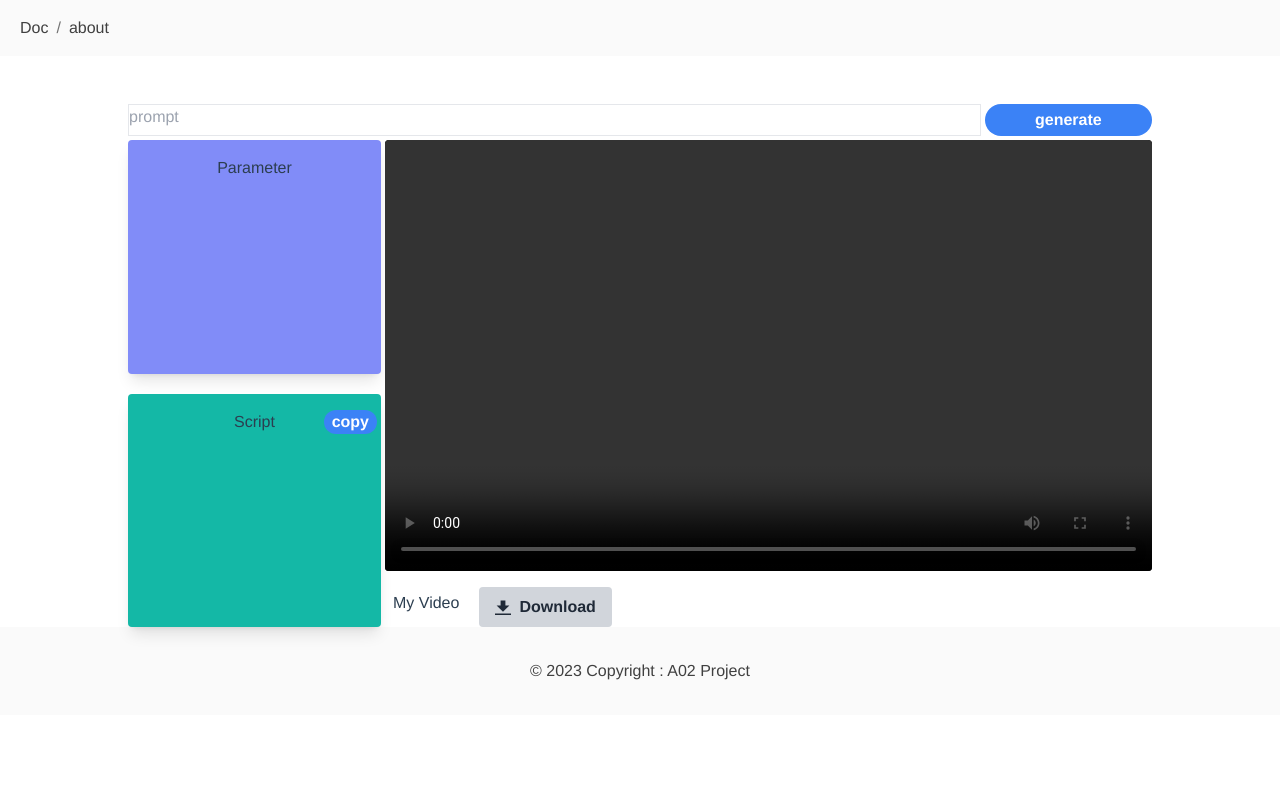
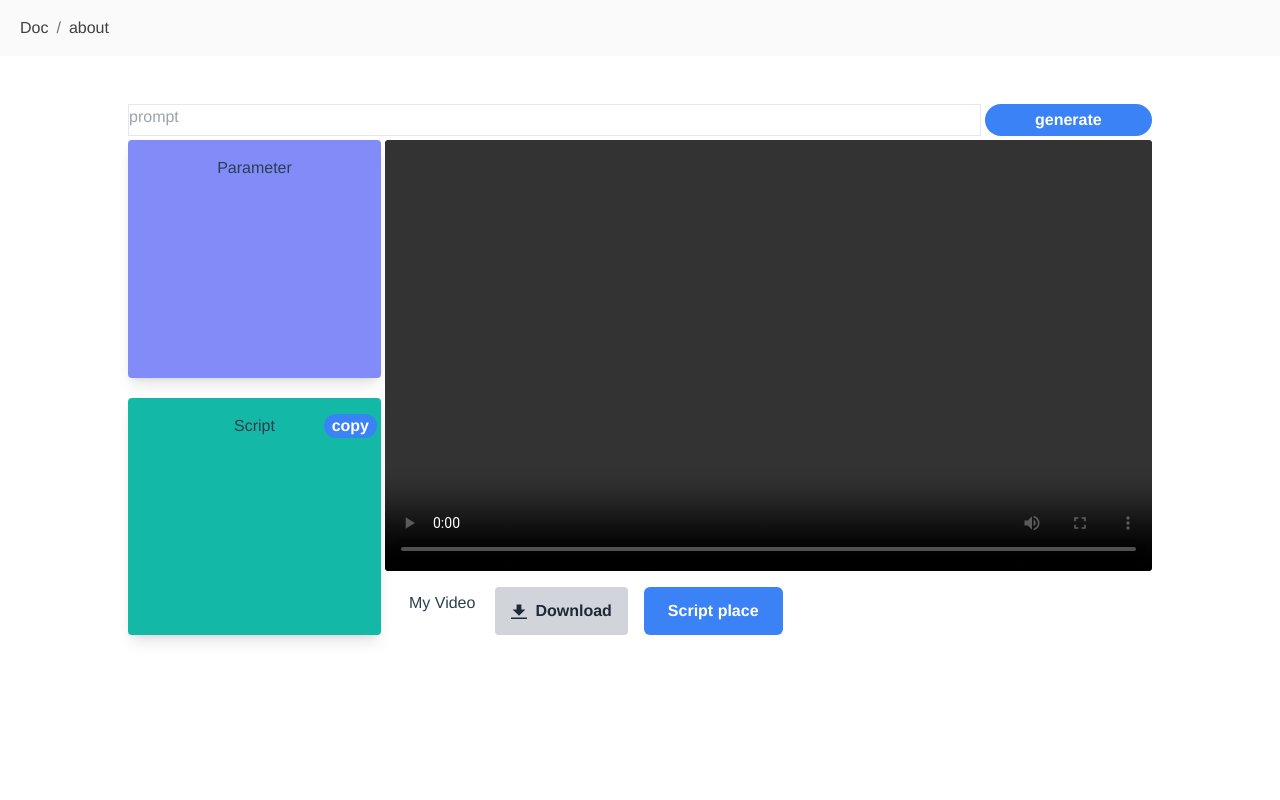
Before and after one commit to kakeru13468/A02_AI_Video_Generation, a Vue app in the folder Web/: page / in a window 1280 px wide. Shown: the top 800 px of the page. Built offline with nearby package versions, Linux system fonts and the light colour scheme.

Commit message:
add script pop-up

```diff
--- a/Web/src/App.vue
+++ b/Web/src/App.vue
@@ -20,10 +20,11 @@
   <div class="container gap-4 mx-auto pt-12">
     <div class="grid grid-cols-12 gap-1 ">
       <textarea class="flex-wrap sm:col-span-12 md:col-span-10 lg:col-span-10 h-8 border max-h-24 resize-none area-lg"
-        placeholder="prompt" v-model="promptData" onkeydown="if(event.keyCode==13)return false;" @keyup.enter.prevent="getPrompt()"></textarea>
+        placeholder="prompt" v-model="promptData" onkeydown="if(event.keyCode==13)return false;"
+        @keyup.enter.prevent="getPrompt()"></textarea>
       <button type="button"
         class="bg-blue-500 hover:bg-blue-700 text-white font-bold px-2 sm:col-span-12 md:col-span-2 lg:col-span-2 rounded-full "
-        @click="getPrompt()" >generate</button>
+        @click="getPrompt()">generate</button>
 
       <div
         class="sm:col-span-12 md:col-start-1 md:col-end-6 lg:col-start-1 lg:col-end-4 w-full p-4 bg-indigo-400 rounded overflow-hidden shadow-lg">
@@ -41,7 +42,7 @@
 
       <div class="sm:col-span-12 md:col-start-6 md:col-end-13 md:row-start-2 md:row-end-4 lg:col-start-4 lg:col-end-13">
         <video class="w-full col-span-full rounded aspect-video bg-black" controls></video>
-        <div class="mt-4 flex ">
+        <div class="mt-4 mx-4 flex ">
           <span id="videoName" class="mr-3 py-1 px-2">My Video</span>
           <button
             class="bg-gray-300 hover:bg-gray-400 text-gray-800 font-bold py-2 px-4 rounded inline-flex items-center">
@@ -50,9 +51,25 @@
             </svg>
             <span>Download</span>
           </button>
+          <div class="px-4">
+            <ScriptBotton text="Script place" color="blue" @click="showed = true" />
+          </div>
         </div>
       </div>
     </div>
+  </div>
+
+  <div :class="[
+    'w-screen h-screen',
+    'p-5',
+    'flex flex-col items-center gap-2'
+  ]">
+    <ScriptContent title="Script" :showModal="showed" @closing="showed = false">
+      <template v-slot:itemText>
+        {{promptData}}
+      </template>
+    </ScriptContent>
+
   </div>
 
   <footer class="p-4 bg-neutral-50 text-center lg:text-left">
@@ -63,13 +80,19 @@
 </template>
 
 <script>
+import ScriptBotton from './components/ScriptBotton.vue'
+import ScriptContent from './components/ScriptContent.vue'
 export default {
   name: 'App',
-  components: {},
   data() {
     return {
       promptData: '',
+      showed: false,
     }
+  },
+  components: {
+    ScriptBotton,
+    ScriptContent,
   },
   methods: {
     getPrompt() {
@@ -77,9 +100,8 @@ export default {
         prompt: this.promptData
       }
       console.log(usePrompt)
-      this.promptData=''
     },
-  }
+  },
 }
 </script>
 
--- /dev/null
+++ b/Web/src/components/ScriptBotton.vue
@@ -0,0 +1,43 @@
+<template>
+  <div
+    :class="[
+      'flex gap-2',
+      'px-6 py-3',
+      'rounded-md font-bold',
+      'text-white',
+      colorSelector,
+      'hover:scale-105 active:scale-95',
+      'transition-all',
+      'cursor-pointer'
+    ]"
+  >
+    <slot name="iconLeft" />
+    {{ text }}
+    <slot name="iconRight" />
+  </div>
+</template>
+
+<script>
+export default {
+  name: "ScriptBotton",
+  props:{
+    text: {
+      default: "button"
+    },
+    color: {
+      default: "gray"
+    },
+  },
+  computed: {
+    colorSelector() {
+      return {
+        gray: 'bg-gray-400 hover:bg-gray-300 active:bg-gray-500',
+        green: 'bg-green-400 hover:bg-green-300 active:bg-green-500',
+        blue: 'bg-blue-500 hover:bg-blue-700 active:bg-blue-500',
+        red: 'bg-red-400 hover:bg-red-300 active:bg-red-500',
+        yellow: 'bg-yellow-400 hover:bg-yellow-300 active:bg-yellow-500',
+      }[this.color]
+    }
+  }
+}
+</script>
--- /dev/null
+++ b/Web/src/components/ScriptContent.vue
@@ -0,0 +1,79 @@
+<template>
+  <div
+    :class="[
+      'fixed top-0 left-0',
+      'w-screen h-screen',
+      'p-5',
+      'flex justify-center items-center',
+      showed? 'opacity-100': 'opacity-0 pointer-events-none',
+      'transition-all duration-300'
+    ]"
+  >
+    <div
+      class="absolute top-0 left-0 w-full h-full bg-black/50"
+      @click="closing()"
+    />
+
+    <div
+      :class="[
+        'w-full max-w-sm bg-white rounded-md overflow-hidden z-10',
+        showed? 'scale-100': 'scale-0',
+        'transition-all duration-300'
+      ]"
+    >
+      <div class="border-b-2 p-3 flex justify-between items-center">
+        <div class="font-bold text-gray-700">
+          {{ title }}
+        </div>
+        <div
+          class="h-7 w-7 p-1 hover:bg-gray-200 active:scale-90 rounded-md cursor-pointer transition-all"
+          @click="closing()"
+        >
+          <svg xmlns="http://www.w3.org/2000/svg" class="h-full w-full" fill="none" viewBox="0 0 24 24" stroke="currentColor">
+            <path stroke-linecap="round" stroke-linejoin="round" stroke-width="2" d="M6 18L18 6M6 6l12 12" />
+          </svg>
+        </div>
+      </div>
+
+      <div>
+        <slot name="itemContent">
+          <div class="p-3">
+            <slot name="itemText">
+            </slot>
+          </div>
+        </slot>
+      </div>
+    </div>
+  </div>
+</template>
+
+<script>
+export default {
+  name: "Modal",
+  props: {
+    showModal: {},
+    title: {
+      default: "error"
+    }
+  },
+  data() {
+    return {
+      showed: false,
+    }
+  },
+  mounted() {
+    this.showed = this.showModal
+  },
+  watch: {
+    showModal(newVal) {
+      this.showed = newVal
+    }
+  },
+  methods: {
+    closing() {
+      this.showed = false
+      this.$emit("closing")
+    }
+  }
+}
+</script>
--- a/Web/src/store/index.js
+++ b/Web/src/store/index.js
@@ -2,10 +2,12 @@ import { createStore } from 'vuex'
 
 export default createStore({
   state: {
+
   },
   getters: {
   },
   mutations: {
+
   },
   actions: {
   },
--- a/Web/tailwind.config.js
+++ b/Web/tailwind.config.js
@@ -10,7 +10,8 @@ module.exports = {
       'md': '640px',
       'lg': '768px',
       'xl': '1024px',
-    },
+    }
+
   },
   plugins: [],
 }
```
Also changed, not shown: Web/.eslintrc.js, Web/src/test.txt (added).
